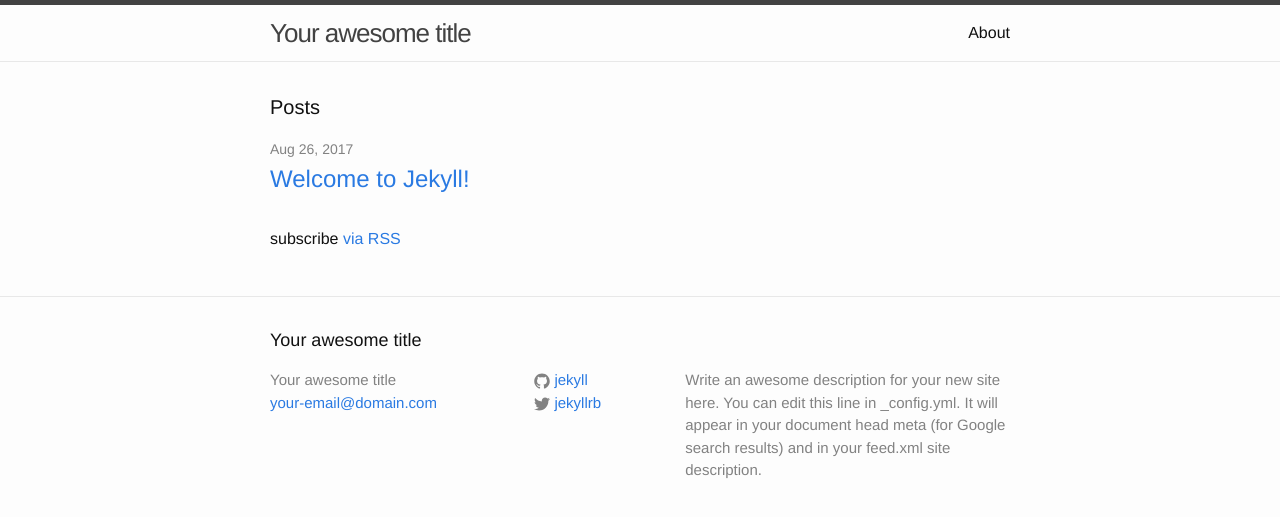
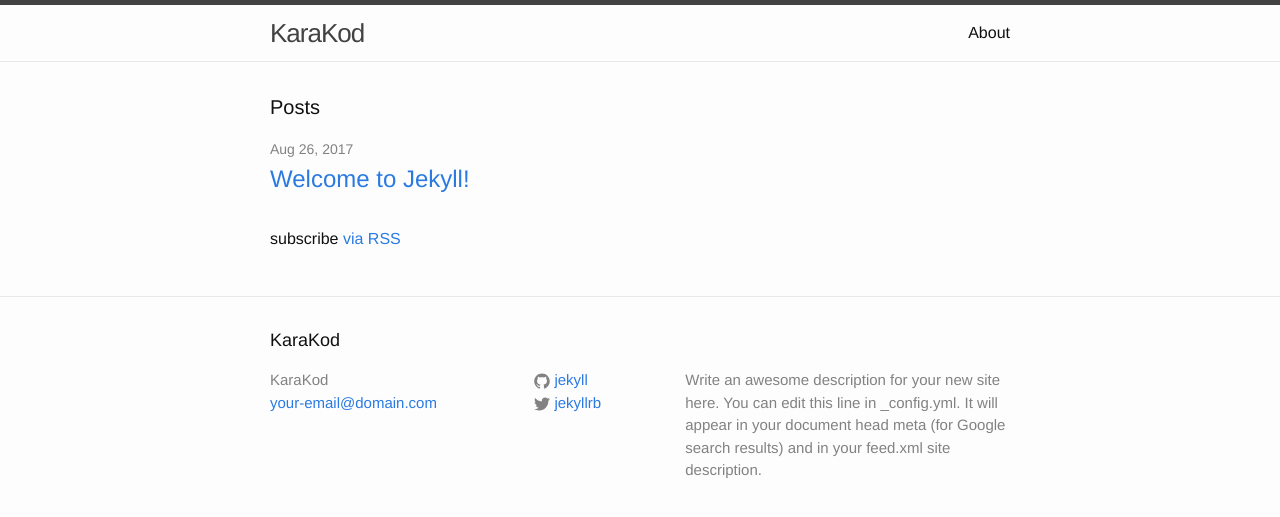
Before and after one commit to karakod/karakod.github.io, a Jekyll site: the page built from index.html, in a window 1280 px wide. Shown: the top 517 px of the page. Built offline with Jekyll 4.4.1, drawn with Linux system fonts in a browser that asks for light colours.

Commit message:
Update _config.yml

```diff
--- a/_config.yml
+++ b/_config.yml
@@ -6,7 +6,7 @@
 # 'jekyll serve'. If you change this file, please restart the server process.
 
 # Site settings
-title: Your awesome title
+title: KaraKod
 email: your-email@domain.com
 description: > # this means to ignore newlines until "baseurl:"
   Write an awesome description for your new site here. You can edit this
```
